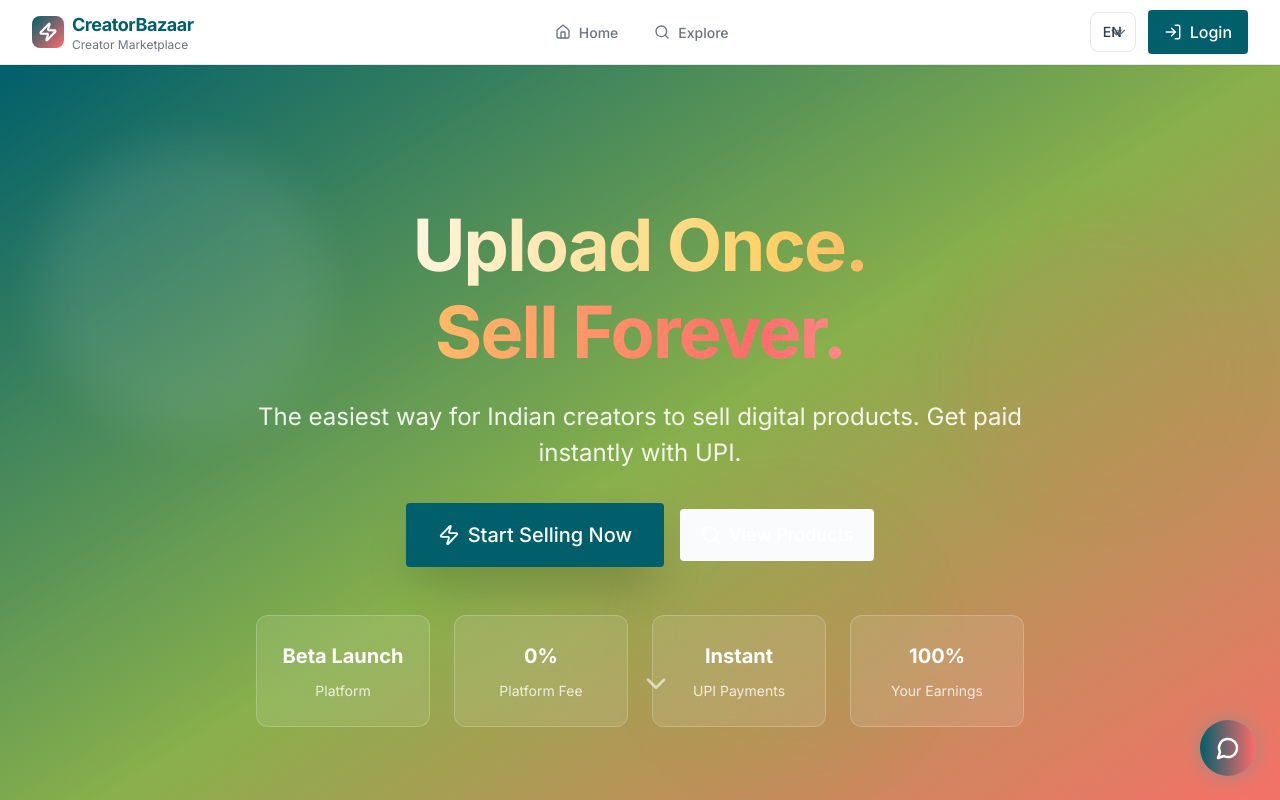
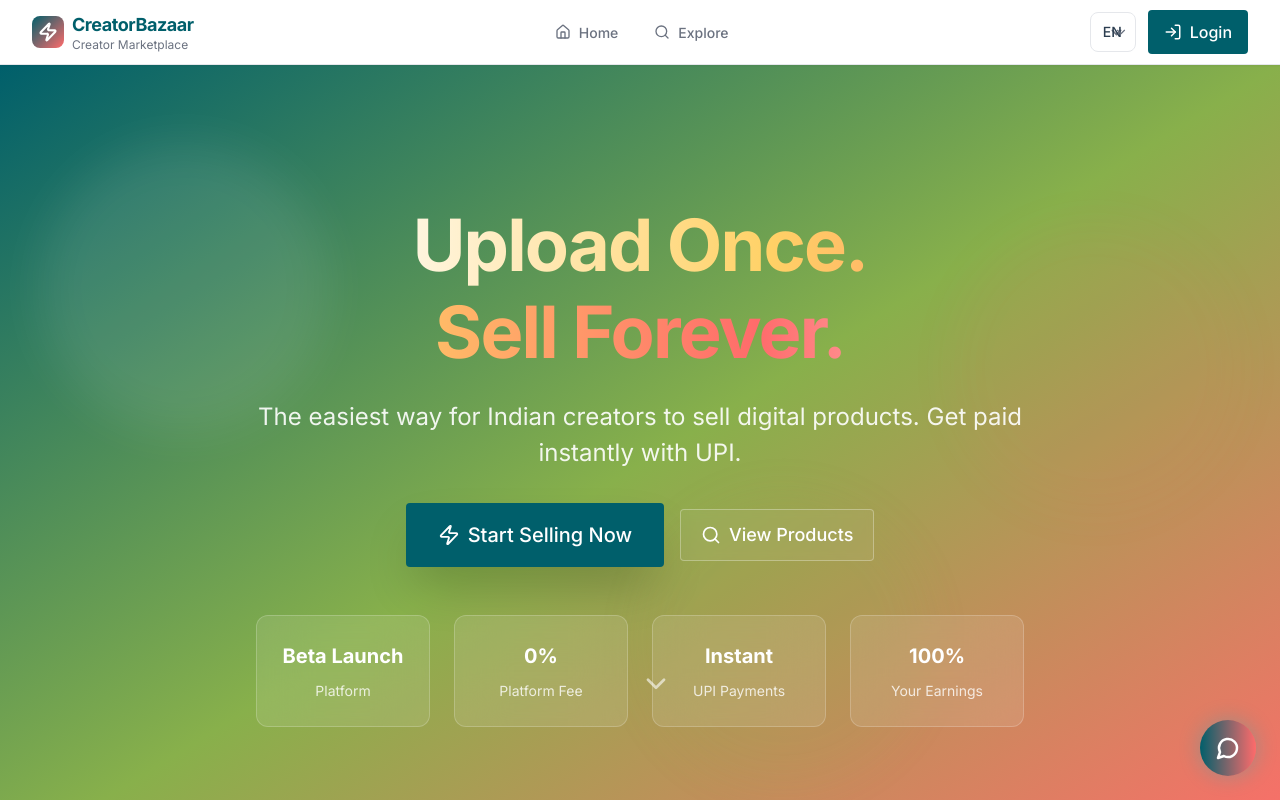
Before and after one commit to divyanshgupta1141/creatorbazaar, a React (Vite) app: page / in a window 1280 px wide. Shown: the top 800 px of the page. Built offline with nearby package versions, Linux system fonts and the light colour scheme.

Commit message:
Fix UI Issues - Button Contrast and Remove Dropdown Arrow

```diff
--- a/src/pages/homepage/components/HeroSection.jsx
+++ b/src/pages/homepage/components/HeroSection.jsx
@@ -123,7 +123,7 @@ const HeroSection = ({ currentLanguage }) => {
                 onClick={handleViewProducts}
                 iconName="Search"
                 iconPosition="left"
-                className="border-white/30 text-white hover:bg-white/10 backdrop-blur-sm w-full sm:w-auto"
+                className="border-white/30 text-white hover:bg-white/10 backdrop-blur-sm w-full sm:w-auto bg-white/5 hover:text-white"
               >
                 {currentLanguage === 'hi' ? 'उत्पाद देखें' : 'View Products'}
               </Button>
```
